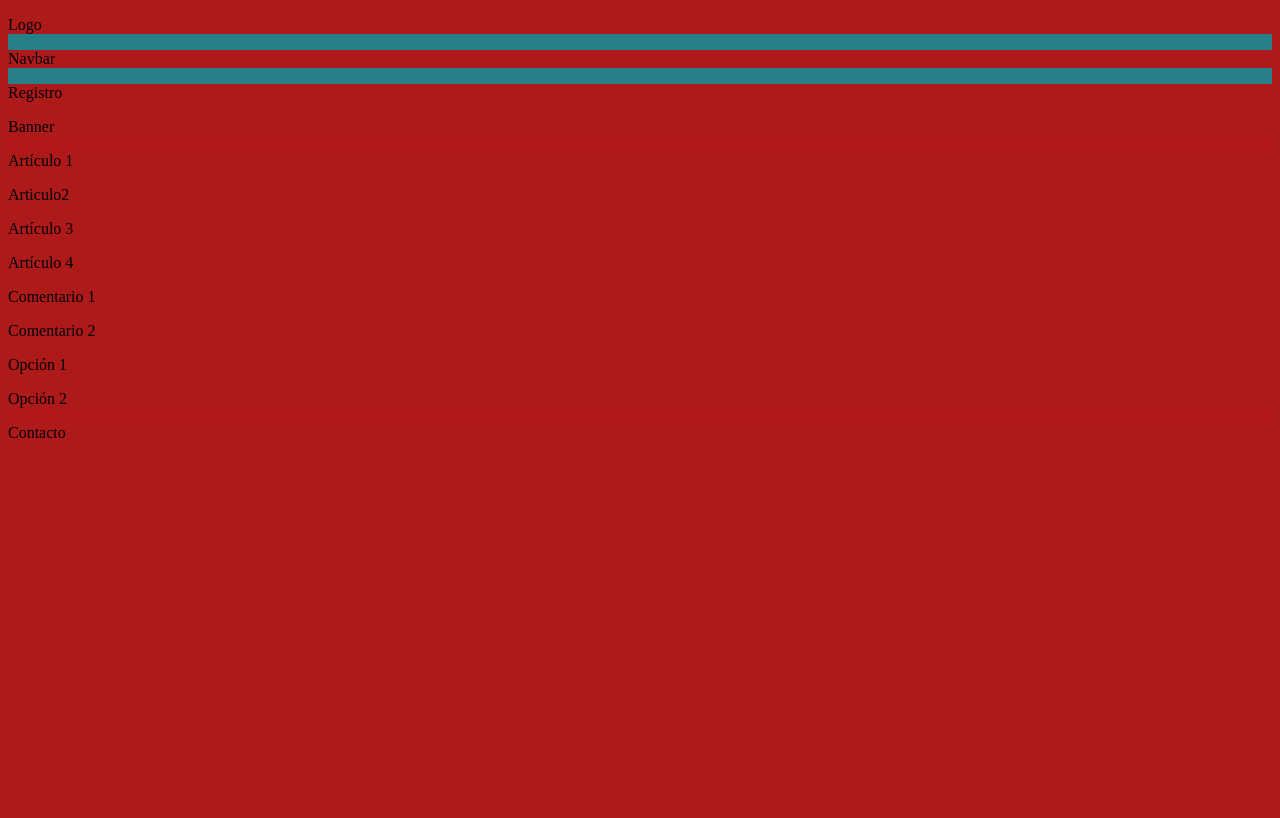
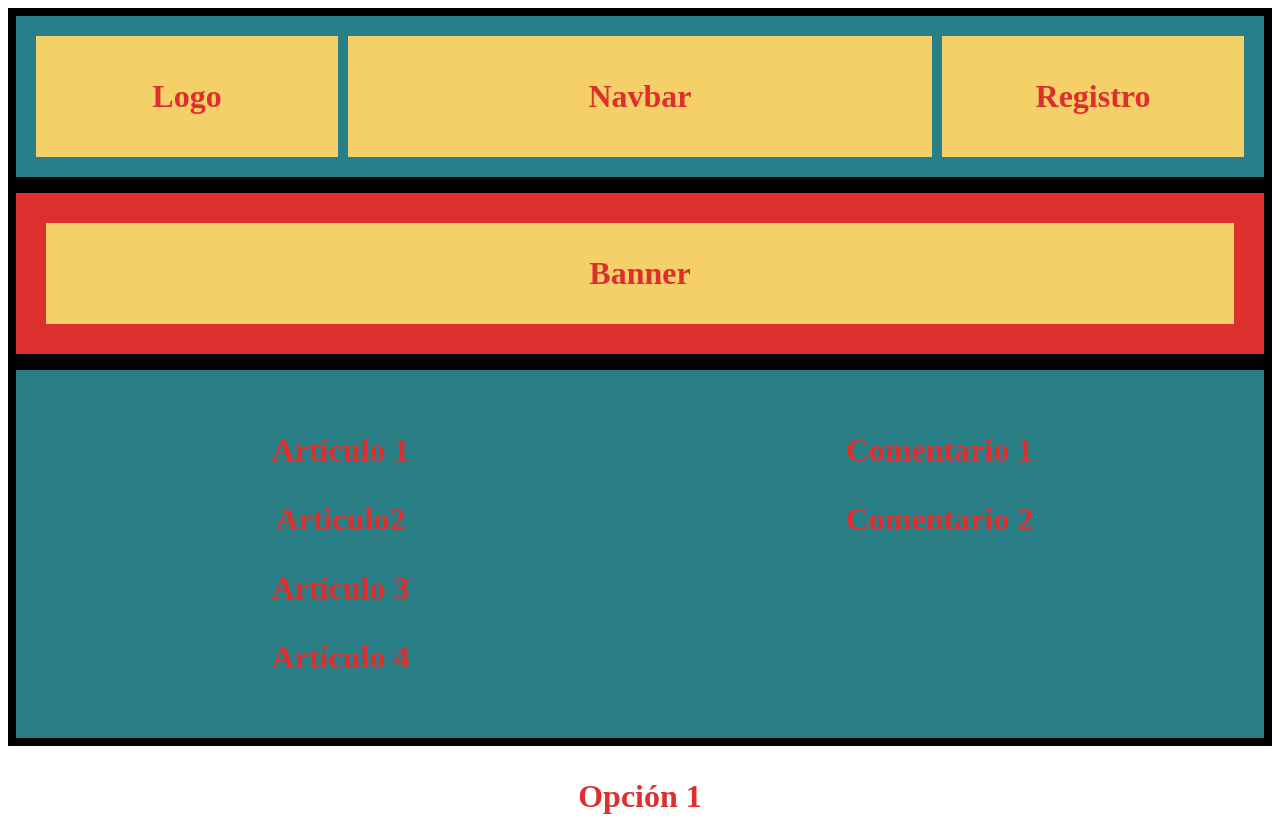
Before and after one commit to delitricia/peer_HTML5-CSS3, a plain HTML site: page index.html in a window 1280 px wide. Shown: the top 818 px of the page. Drawn offline with Linux system fonts and the light colour scheme.

Commit message:
parte css

```diff
--- a/index.html
+++ b/index.html
@@ -1,11 +1,13 @@
 <!DOCTYPE html>
 <html lang="en">
+
 <head>
     <meta charset="UTF-8">
     <meta name="viewport" content="width=device-width, initial-scale=1.0">
     <link rel="stylesheet" href="./style.css">
     <title>PRACTICANDO HTML5 & CSS3</title>
 </head>
+
 <body>
     <header>
         <div class="encabezado">
@@ -20,7 +22,7 @@
             </div>
         </div>
         <div class="banner">
-            <div>
+            <div class="texto-banner">
                 <p>Banner</p>
             </div>
 
@@ -42,10 +44,6 @@
                     <p>Artículo 4</p>
                 </div>
             </div>
-            <div class="comentarios">
-
-            </div>
-        <div class="comentarios">
             <div class="comentarios">
                 <div class="comentario">
                     <p>Comentario 1</p>
@@ -70,4 +68,5 @@
         </div>
     </footer>
 </body>
+
 </html>
--- a/style.css
+++ b/style.css
@@ -1,10 +1,61 @@
 *{
-    background-color: #ae1a1a;
+    font-size: 32px;
+    font-family: Barlow;
+    font-weight: bold;
+    text-align: center;
+    color:#de2f2f;
 }
-body{
-    background-color: #b41919;
+.encabezado{
+    background-color: #278089;
+    display: flex;
+    justify-content: space-between;
+    border: 8px solid black;
+    padding: 20px;
+    gap: 10px;
+}
+.logo{
+    background-color: #f5cf67;
+    padding: 10px;
+    flex: 1;
+}
+.navbar{
+    background-color: #f5cf67;
+    padding: 10px;
+    flex:2;
+
+}
+.registro{
+    background-color: #f5cf67;
+    padding: 10px;
+    flex: 1;
+}
+.banner{
+    background-color: #de2f2f;
+    display: flex;
+    justify-content: space-between;
+    border: 8px solid black;
+    padding: 30px;
+    gap: 10px;
+}
+.texto-banner{
+    background-color: #f5cf67;
+    flex:1;
+}
+.articulos_comentarios {
+    display:grid;
+    grid-template-columns: 1fr 1fr;
+    border: 8px solid black;
+    padding: 30px;
+    gap: 10px;
+    background-color: #2a7f87;
+    grid-column: 1 / 2;
+}
+.opciones {
+    grid-column: 2 / 3;
 }
 
-.encabezado{
-    background-color: #278089;
+.contacto{
+    background-color: #f5cf67;
+    border: 8px solid black;
+    padding: 30px;
 }
```
Lines whose indentation alone changed are shown as unchanged.
